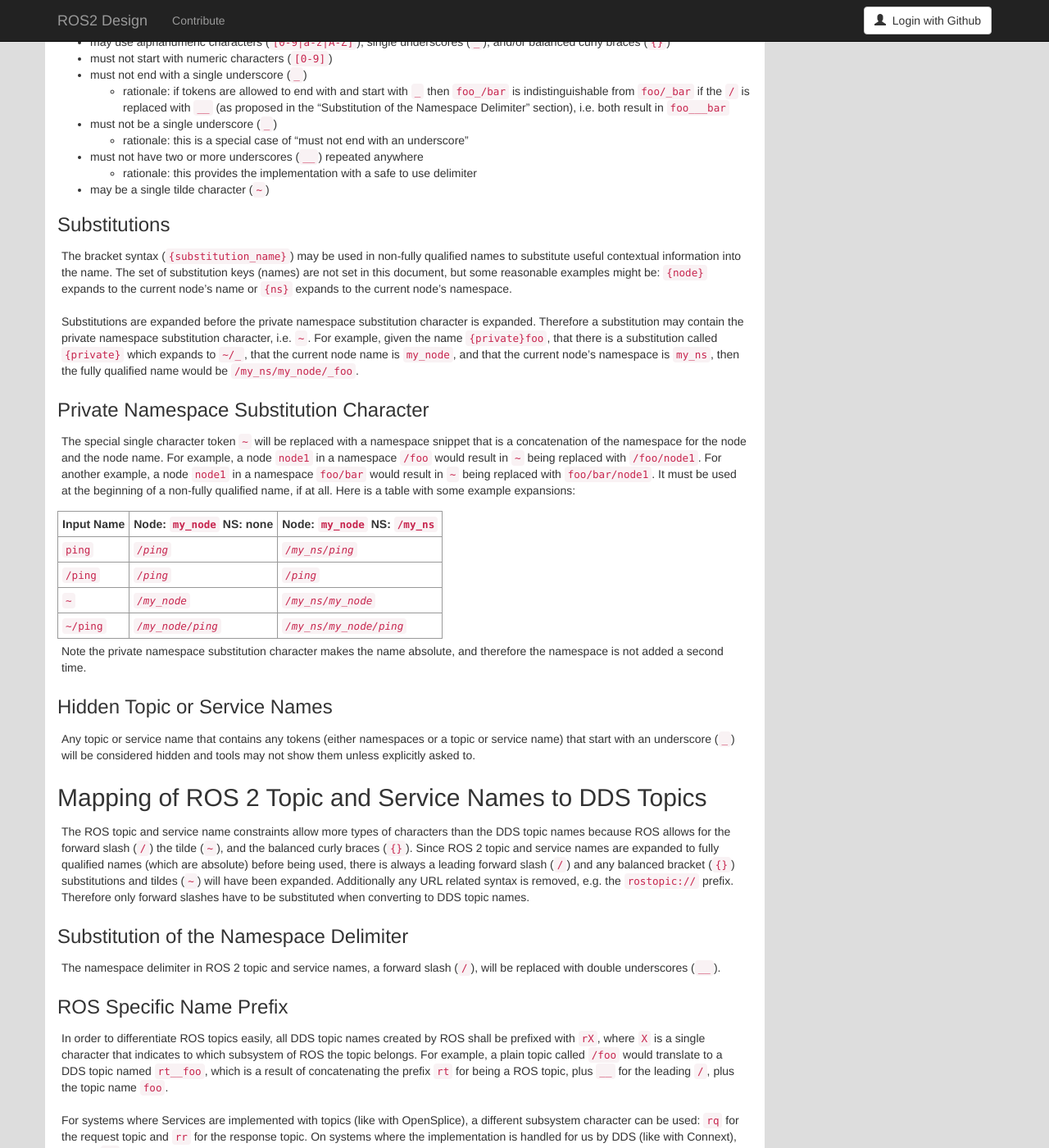
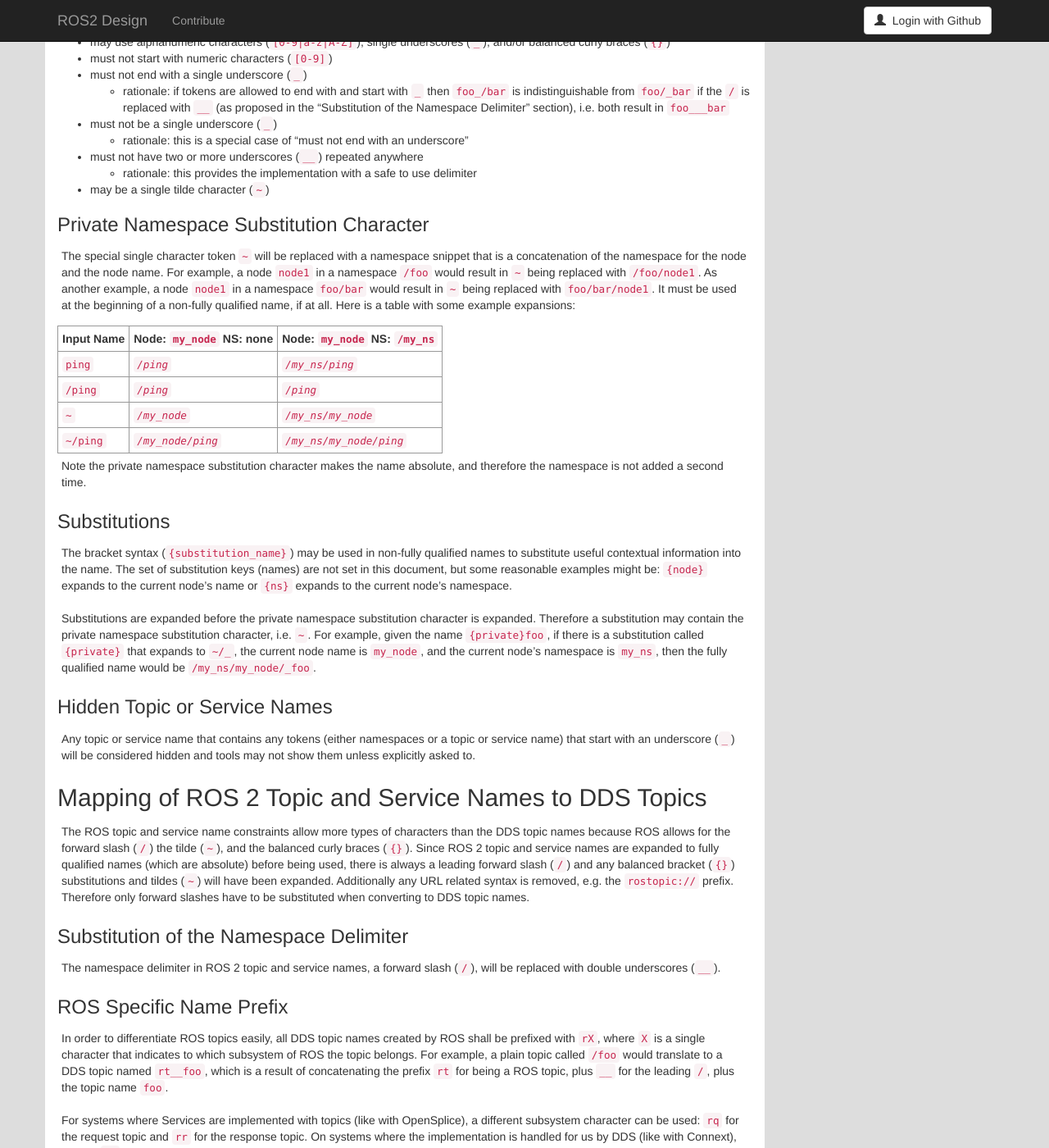
Before and after one commit to ros2/design, a Jekyll site: the page built from articles/115_topic_and_service_name_mapping.md, in a window 1280 px wide and 1400 px high, scrolled down 2944 px. Shown: the whole window at 82% size. Built offline with Jekyll 4.4.1, drawn with Linux system fonts in a browser that asks for light colours; nearby versions of some CDN libraries; some of the changed lines change nothing that is shown; some of the changed text lies outside the part shown.

Commit message:
Reorder so ~ not used in example before defined

```diff
--- a/articles/115_topic_and_service_name_mapping.md
+++ b/articles/115_topic_and_service_name_mapping.md
@@ -73,7 +73,7 @@ For convenience here is a summary of all rules for topic and service names in RO
 ### Fully Qualified Names
 
 The topic and service name rules allow for some convenience syntax, which in some cases requires additional context to expand to the fully qualified name and then to the DDS equivalent name.
-For example, as outlined in the sections that follow, names may be relative (e.g. `foo` versus the absolute `/foo`), they may contain the private namespace substitution character (`~`), or arbitrary substitutions which are within the curly braces (`{}`) syntax.
+For example, as outlined in further detail in the sections that follow, names may be relative (e.g. `foo` versus the absolute `/foo`), they may contain the private namespace substitution character (`~`), or arbitrary substitutions which are within the curly braces (`{}`) syntax.
 With context, each of these features can be expanded to some simple string to form the fully qualified name.
 Fully qualified names have these additional restrictions:
 
@@ -165,20 +165,11 @@ Topic and service name tokens:
 
 - may be a single tilde character (`~`)
 
-### Substitutions
-
-The bracket syntax (`{substitution_name}`) may be used in non-fully qualified names to substitute useful contextual information into the name.
-The set of substitution keys (names) are not set in this document, but some reasonable examples might be: `{node}` expands to the current node's name or `{ns}` expands to the current node's namespace.
-
-Substitutions are expanded before the private namespace substitution character is expanded.
-Therefore a substitution may contain the private namespace substitution character, i.e. `~`.
-For example, given the name `{private}foo`, that there is a substitution called `{private}` which expands to `~/_`, that the current node name is `my_node`, and that the current node's namespace is `my_ns`, then the fully qualified name would be `/my_ns/my_node/_foo`.
-
 ### Private Namespace Substitution Character
 
 The special single character token `~` will be replaced with a namespace snippet that is a concatenation of the namespace for the node and the node name.
 For example, a node `node1` in a namespace `/foo` would result in `~` being replaced with `/foo/node1`.
-For another example, a node `node1` in a namespace `foo/bar` would result in `~` being replaced with `foo/bar/node1`.
+As another example, a node `node1` in a namespace `foo/bar` would result in `~` being replaced with `foo/bar/node1`.
 It must be used at the beginning of a non-fully qualified name, if at all.
 Here is a table with some example expansions:
 
@@ -190,6 +181,15 @@ Here is a table with some example expansions:
 | `~/ping`       | *`/my_node/ping`*        | *`/my_ns/my_node/ping`*        |
 
 Note the private namespace substitution character makes the name absolute, and therefore the namespace is not added a second time.
+
+### Substitutions
+
+The bracket syntax (`{substitution_name}`) may be used in non-fully qualified names to substitute useful contextual information into the name.
+The set of substitution keys (names) are not set in this document, but some reasonable examples might be: `{node}` expands to the current node's name or `{ns}` expands to the current node's namespace.
+
+Substitutions are expanded before the private namespace substitution character is expanded.
+Therefore a substitution may contain the private namespace substitution character, i.e. `~`.
+For example, given the name `{private}foo`, if there is a substitution called `{private}` that expands to `~/_`, the current node name is `my_node`, and the current node's namespace is `my_ns`, then the fully qualified name would be `/my_ns/my_node/_foo`.
 
 ### Hidden Topic or Service Names
 
```
